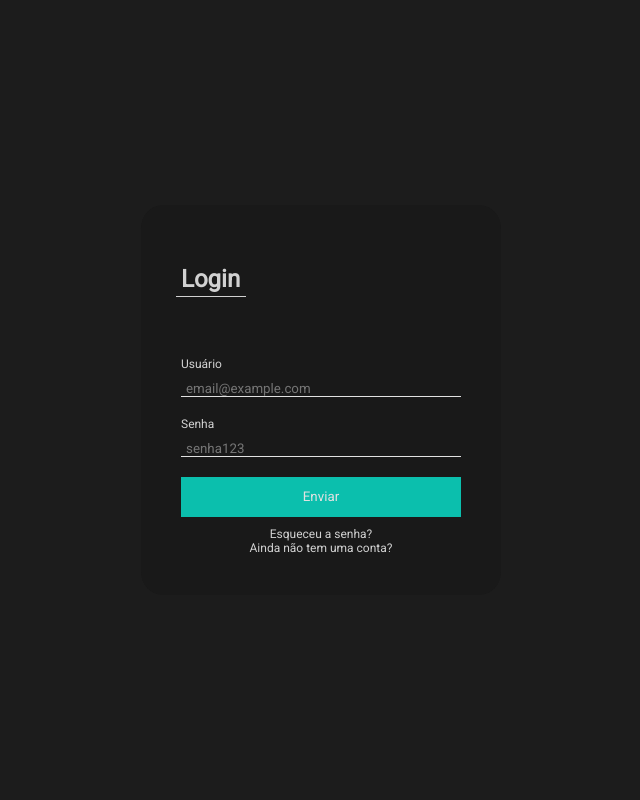
After one commit to SK386/Stockficiency, a PHP site: page / in a window 1280 px wide. The commit adds this page. Shown: the whole page, without its empty margins (319-959 px from the left). Run offline with PHP 8.4, Linux system fonts and the light colour scheme.

```diff
--- /dev/null
+++ b/php_db/CAIO/CSS/login.css
@@ -0,0 +1,87 @@
+
+body {
+    padding: 0;
+    margin: 0;
+    background-color:#1C1C1C;
+}
+
+#login {
+    display: flex;
+    align-items: center;
+    justify-content: center;
+    height: 100vh;
+    font-family: Roboto, Cambria, Cochin, Georgia, Times, 'Times New Roman', serif;
+}
+
+.card {
+    background-color: rgba(19, 19, 19, 0.3);
+    padding: 40px;
+    border-radius: 6%;
+    width:280px;
+}
+
+.card-header {
+    padding-bottom: 50px;
+    opacity: 0.8;
+    color: #fff;
+}
+
+.card-header::after {
+    content: "";
+    width: 70px;
+    height: 1px;
+    background-color: #fff;
+    display: block;
+    margin-top: -17px;
+    margin-left: -5px;
+}
+
+.card-content label {
+    color: #fff;
+    font-size: 12px;
+    opacity: 0.8;
+}
+
+.card-content-area {
+    display: flex;
+    flex-direction: column;
+    padding:10px 0;
+}
+
+.card-content-area input {
+    margin-top: 10px;
+    padding:0 5px;
+    background-color: transparent;
+    border:none;
+    border-bottom: 1px solid #e1e1e1;
+    outline: none;
+    color: #fff;
+    font-family:Roboto, Times, 'Times New Roman', serif;
+}
+
+.card-footer {
+    display: flex;
+    flex-direction: column;
+}
+
+.card-footer .submit{
+    width: 100%;
+    height: 40px;
+    background-color:#0BBFAD;
+    border:none;
+    color:#e1e1e1;
+    margin: 10px 0;
+    font-family:Roboto, Times, 'Times New Roman', serif;
+}
+
+.card-footer .submit:hover{
+    background-color:#069b8c;
+}
+
+.card-footer a {
+    text-align: center;
+    font-size: 12px;
+    opacity: 0.8;
+    color: #fff;
+    text-decoration: none;
+}
--- /dev/null
+++ b/php_db/CAIO/index.html
@@ -0,0 +1,58 @@
+<!DOCTYPE html>
+<html lang="pt-br">
+
+    <head>
+        <meta charset="UTF-8">
+
+        <meta http-equiv="X-UA-Compatible" content="IE=edge">
+        <meta name="viewport"content="width=device-width, initial-scale=1.0">
+        <link rel="stylesheet" href="CSS/login.css">
+	    <link rel="stylesheet"  href="https://fonts.googleapis.com/css?family=Roboto">
+
+        <title>Login</title>
+    </head>
+
+    <body>
+
+        <div id="login">
+
+            <form class="card" method = "POST"
+                action="login.php">
+
+                <div class="card-header">
+                    <h2>Login</h2>
+                </div>
+
+                <!-- <form action="consulta.php" method = "POST"> 2° form criado pelo Caio Richate-->
+
+                <div class="card-content">
+                    <div class="card-content-area">
+
+                        <label for="usuario">Usuário</label>
+                        <input type="email" id="usuario" name="email" autocomplete="off" placeholder="email@example.com">
+
+                    </div>
+
+                    <div class="card-content-area">
+
+                        <label for="password">Senha</label>
+                        <input type="password" id="password" name="senha" autocomplete="off" placeholder="senha123">
+
+                    </div>
+
+                </div>
+
+                <div class="card-footer">
+
+                    <input type="submit" value="Enviar" class="submit" />
+
+                    <a href="#" class="recuperar_senha">Esqueceu a senha?</a>
+                    <a href="registro.html" class="recuperar_senha">Ainda não tem uma conta?</a>
+
+                </div>
+
+            </form>
+        </div>
+
+    </body>
+</html>
--- a/php_db/inicial.php
+++ b/php_db/CAIO/inicial.php
@@ -1,5 +1,3 @@
 <?php
-
 echo "Olá, seu código funcionou";
-
 ?>
```
Also changed, not shown: php_db/CAIO/conexao.php (added, +17 -0 lines), php_db/CAIO/login.php (added, +26 -0 lines), php_db/CAIO/registro.html (renamed from php_db/HTML/index.html, +10 -9 lines), php_db/CAIO/registro.php (added, +33 -0 lines), php_db/CSS/login.css (deleted, +0 -136 lines), php_db/conexao.php (deleted, +0 -18 lines), php_db/consulta.php (deleted, +0 -28 lines).
